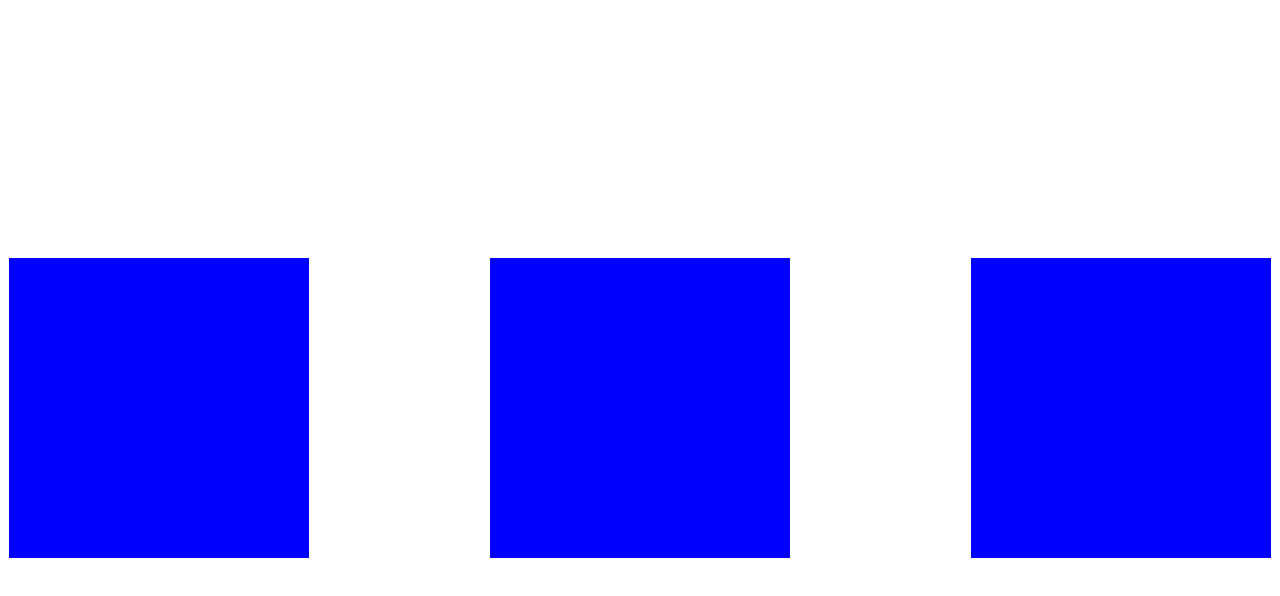
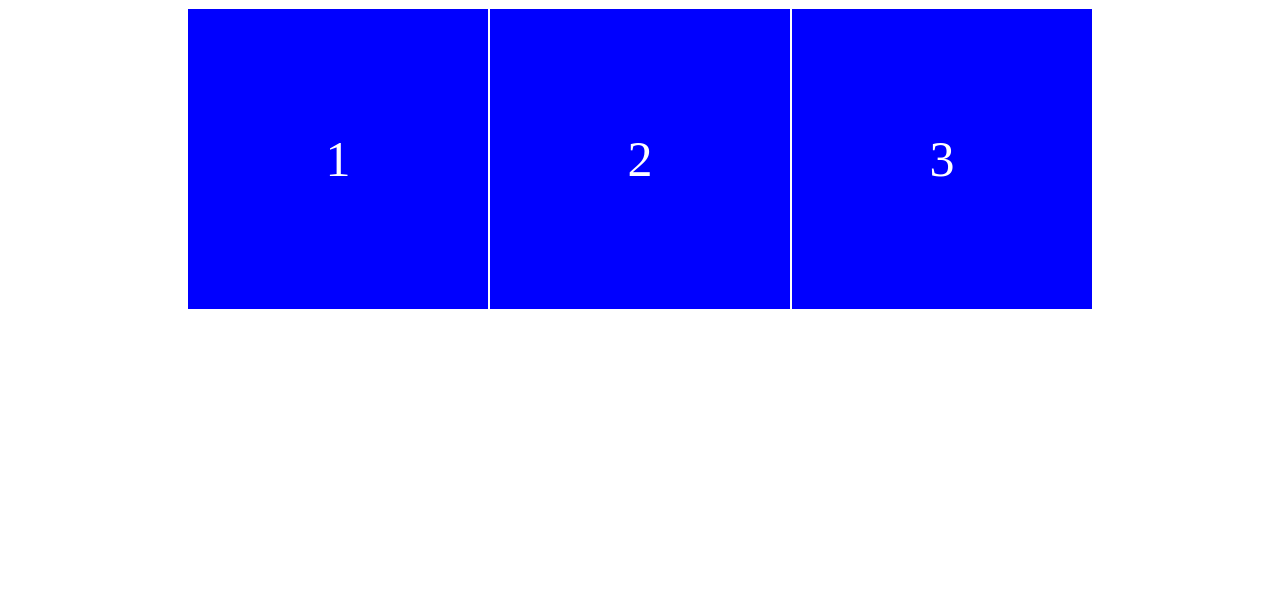
Before and after one commit to jonsoku/css_practice1, a plain HTML site: page flexbox.html in a window 1280 px wide. Drawn offline with Linux system fonts and the light colour scheme.

Commit message:
wow flex is awesome..ㅋㅋㅋㅋㅋ

```diff
--- a/flexbox.html
+++ b/flexbox.html
@@ -7,45 +7,31 @@
     <meta http-equiv="X-UA-Compatible" content="ie=edge">
     <title>Flexbox</title>
     <style>
-        /*
-        첫번째, 상위 태그를 flex container로 만든다.
-        => display:flex;
-        두번째, flex-items은 픽셀값을줘도 반응형에선 무시된다.
-        */
         .father{
             display:flex;
-            /*
-            display:flex를 준 순간부터 이미 방향은 row로 결정되어있다.
-            => flex-direction: ( column / row )으로 바꿀 수 있다. => cross axis <=> main axis가 서로 뒤바뀜
-            */
-            flex-direction: row;
-            justify-content: space-between;
-            /*
-            flex-end : 끝쪽에 정렬
-            flex-start : 처음부분에 정렬
-            space-around : item 주변에 간격을 동일하게 준다.
-            space-between : item 주변에 간격을 동일하게준다 . (but left,right(벽과 맞닿은부분은 적용되지않는다.))
-            */
-            align-items: center;
-            /*
-            - cross axis에 있는 아이템을 움직이려면, align-items
-            - main axix에 있는 아이템을 움직이려면 justify-content
-             */
+            justify-content: center;
             height: 100vh;
+            flex-wrap: wrap;
+
         }
         .box{
             width: 300px;
             height: 300px;
             background-color: blue;
             border: 1px solid #fff;
+            display:flex;
+            justify-content: center;
+            align-items: center;
+            color:white;
+            font-size:50px;
         }
     </style>
 </head>
 <body>
     <div class="father">
-        <div class="box"></div>
-        <div class="box"></div>
-        <div class="box"></div>
+        <div class="box">1</div>
+        <div class="box">2</div>
+        <div class="box">3</div>
     </div>
 </body>
 </html>
```
Also changed, not shown: README.md.
